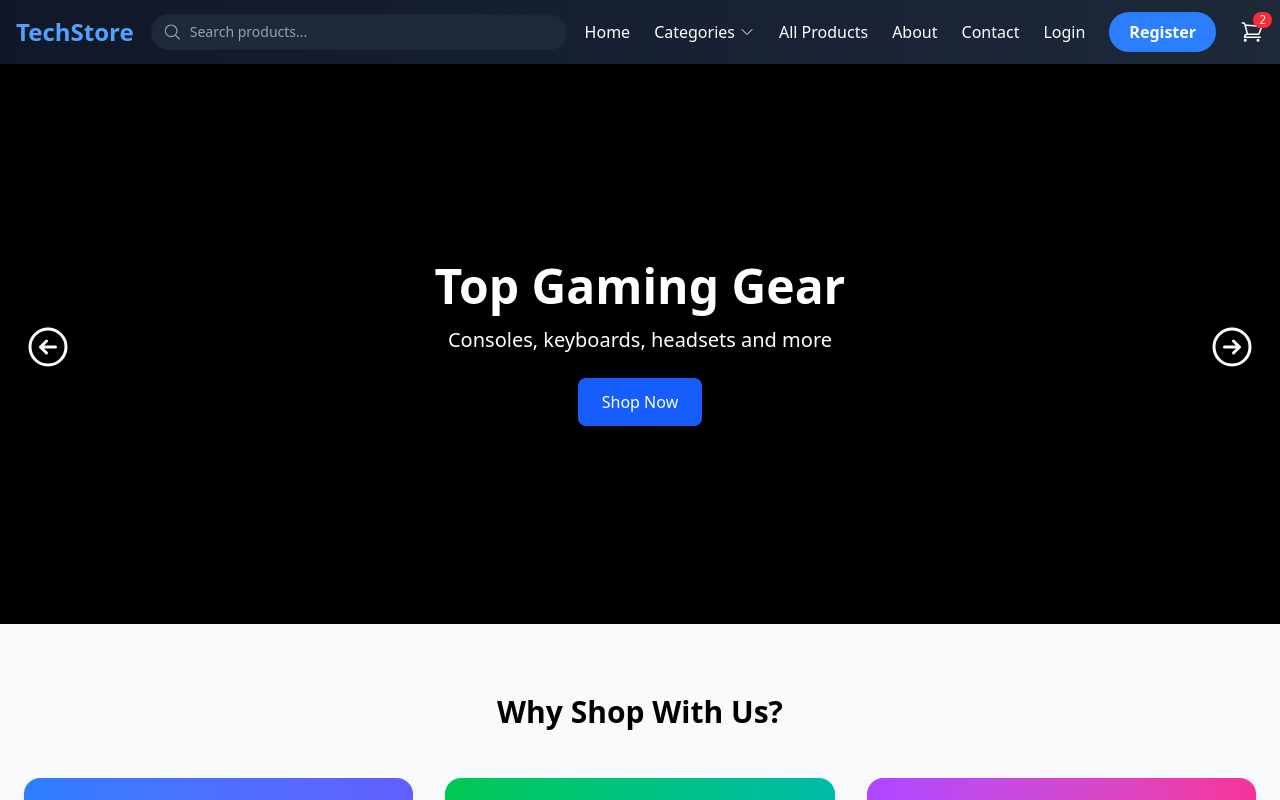
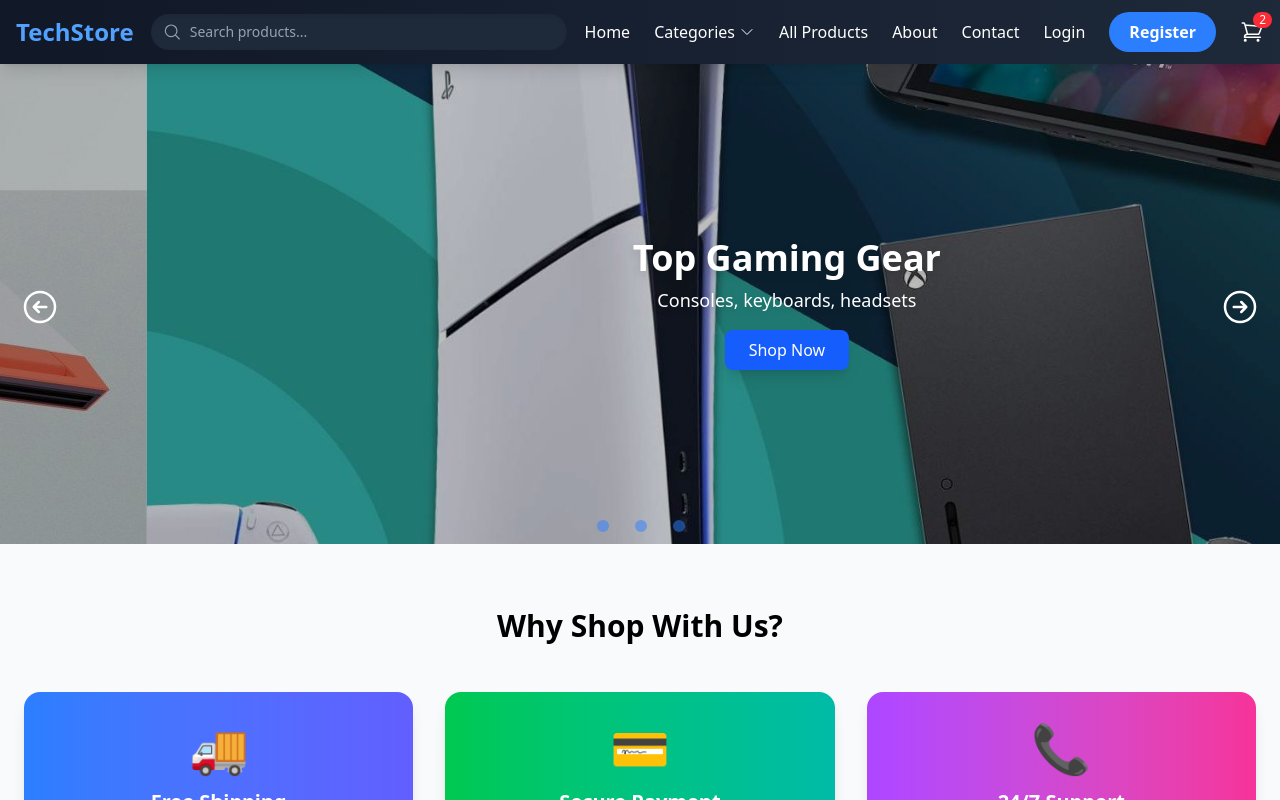
Before and after one commit to madandev02/tech-ecommerce, a React (Vite) app: page / in a window 1280 px wide. Shown: the top 800 px of the page. Built offline with nearby package versions, Linux system fonts and the light colour scheme.

Commit message:
slider improve

```diff
--- a/package.json
+++ b/package.json
@@ -16,7 +16,7 @@
     "react-router-dom": "^7.8.2",
     "react-slick": "^0.31.0",
     "slick-carousel": "^1.8.1",
-    "swiper": "^11.2.10",
+    "swiper": "^10.3.1",
     "tailwindcss-animate": "^1.0.7"
   },
   "devDependencies": {
--- a/src/App.jsx
+++ b/src/App.jsx
@@ -5,6 +5,8 @@ import ProductSlider from "./components/ProductSlider";
 import Categories from "./components/Categories";
 import NewsLetter from "./components/NewsLetter";
 import Cart from "./pages/Cart";
+import "swiper/css";
+import "swiper/css/autoplay"
 
 // Pages
 import Home from "./pages/Home";
--- a/src/components/HeroSlider.jsx
+++ b/src/components/HeroSlider.jsx
@@ -1,89 +1,75 @@
 import React from "react";
 import Slider from "react-slick";
-import {
-  ArrowLeftCircleIcon,
-  ArrowRightCircleIcon,
-} from "@heroicons/react/24/outline";
+import { ArrowLeftCircleIcon, ArrowRightCircleIcon } from "@heroicons/react/24/outline";
 
 import "slick-carousel/slick/slick.css";
 import "slick-carousel/slick/slick-theme.css";
 
-// Custom arrows
+// arrows
 const NextArrow = ({ onClick }) => (
   <div
-    className="absolute right-6 top-1/2 transform -translate-y-1/2 cursor-pointer z-30"
+    className="absolute right-5 top-1/2 transform -translate-y-1/2 z-20 cursor-pointer"
     onClick={onClick}
   >
-    <ArrowRightCircleIcon className="w-12 h-12 text-white hover:text-blue-400 transition" />
+    <ArrowRightCircleIcon className="w-10 h-10 text-white hover:text-blue-400 transition" />
   </div>
 );
 
 const PrevArrow = ({ onClick }) => (
   <div
-    className="absolute left-6 top-1/2 transform -translate-y-1/2 cursor-pointer z-30"
+    className="absolute left-5 top-1/2 transform -translate-y-1/2 z-20 cursor-pointer"
     onClick={onClick}
   >
-    <ArrowLeftCircleIcon className="w-12 h-12 text-white hover:text-blue-400 transition" />
+    <ArrowLeftCircleIcon className="w-10 h-10 text-white hover:text-blue-400 transition" />
   </div>
 );
 
 const HeroSlider = () => {
+  const slides = [
+    { id: 1, image: "/images/slider1.jpg", title: "Upgrade Your Tech", subtitle: "Best deals on laptops & accessories" },
+    { id: 2, image: "/images/slider2.jpg", title: "Top Gaming Gear", subtitle: "Consoles, keyboards, headsets" },
+    { id: 3, image: "/images/slider3.jpg", title: "Smart Home Devices", subtitle: "Make your home smarter" },
+  ];
+
   const settings = {
     dots: true,
     infinite: true,
     autoplay: true,
-    autoplaySpeed: 5000,
+    autoplaySpeed: 5500,
     speed: 800,
     slidesToShow: 1,
     slidesToScroll: 1,
     nextArrow: <NextArrow />,
     prevArrow: <PrevArrow />,
-    dotsClass: "slick-dots !bottom-6",
+    appendDots: dots => (
+      <div style={{ bottom: "10px" }}>
+        <ul style={{ margin: 0, display: "flex", justifyContent: "center", gap: "8px" }}>
+          {dots.map((dot, idx) => (
+            <li key={idx}>{dot}</li>
+          ))}
+        </ul>
+      </div>
+    ),
+    customPaging: i => (
+      <div className="w-3 h-3 rounded-full bg-blue-500 opacity-50 hover:opacity-100 transition" />
+    ),
   };
 
-  const slides = [
-    {
-      id: 1,
-      title: "Upgrade Your Tech Today",
-      subtitle: "Find the best deals on laptops, smartphones and accessories",
-      image: "/images/slider1.jpg",
-    },
-    {
-      id: 2,
-      title: "Top Gaming Gear",
-      subtitle: "Consoles, keyboards, headsets and more",
-      image: "/images/slider2.jpg",
-    },
-    {
-      id: 3,
-      title: "Smart Home Devices",
-      subtitle: "Make your home smarter with the latest technology",
-      image: "/images/slider3.jpg",
-    },
-  ];
-
   return (
-    <div className="relative w-full overflow-hidden z-0">
+    <div className="relative w-full h-[50vh] md:h-[60vh] overflow-hidden">
       <Slider {...settings}>
-        {slides.map((slide) => (
-          <div key={slide.id} className="relative h-[60vh] md:h-[70vh]">
-            {/* Imagen de fondo absoluta */}
+        {slides.map(slide => (
+          <div key={slide.id} className="relative w-full h-[50vh] md:h-[60vh]">
             <img
               src={slide.image}
-              alt={slide.title}
-              className="absolute inset-0 w-full h-full object-cover"
+              alt={`Slide ${slide.id}`}
+              className="w-full h-full object-cover"
             />
-            {/* Overlay */}
-            <div className="absolute inset-0 bg-black bg-opacity-50 z-10" />
-            {/* Texto */}
-            <div className="absolute inset-0 flex flex-col justify-center items-center text-center text-white px-6 z-20 max-w-3xl mx-auto">
-              <h2 className="text-3xl md:text-5xl font-bold mb-4 drop-shadow-lg">
-                {slide.title}
-              </h2>
-              <p className="text-base md:text-xl mb-6 drop-shadow-md">
-                {slide.subtitle}
-              </p>
-              <button className="bg-blue-600 hover:bg-blue-700 text-white px-6 py-3 rounded-lg shadow-lg transition">
+            {/* Text */}
+            <div className="absolute inset-0 flex flex-col justify-center items-center text-center text-white px-4 bg-black/25">
+              <h2 className="text-2xl md:text-4xl font-bold drop-shadow-lg mb-2">{slide.title}</h2>
+              <p className="text-sm md:text-lg drop-shadow-md mb-4">{slide.subtitle}</p>
+              <button className="bg-blue-600 hover:bg-blue-700 text-white px-6 py-2 rounded-lg shadow-lg transition">
                 Shop Now
               </button>
             </div>
```
Also changed, not shown: public/images/slider3.jpg, src/index.css (line endings or trailing spaces), 1 other file (tests, documents, lock files or other folders).
